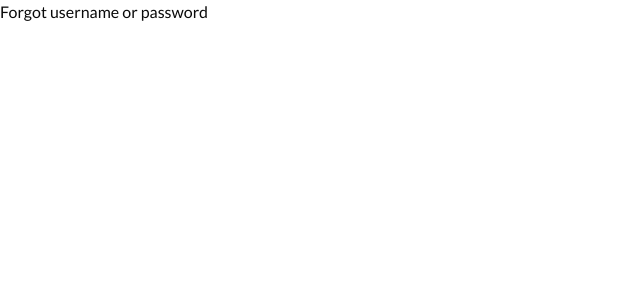
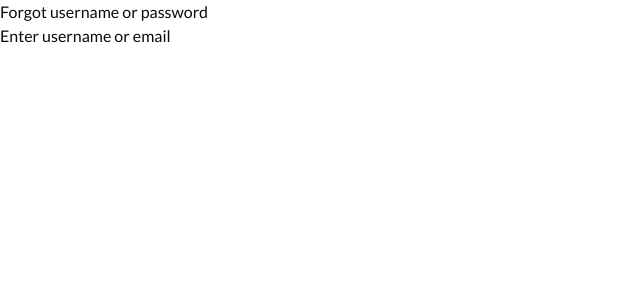
Before and after one commit to pankajkoree/dmhiw, a Next.js app: page /forgotCredentials in a window 1280 px wide. Shown: the top 300 px of the page, without its empty margins (0-640 px from the left). Built offline with nearby package versions, Linux system fonts and the light colour scheme.

Commit message:
forgot Credentials

```diff
--- a/src/app/forgotCredentials/page.tsx
+++ b/src/app/forgotCredentials/page.tsx
@@ -4,6 +4,7 @@ const forgotCredentials = () => {
   return (
     <div>
       <h1>Forgot username or password</h1>
+      <p>Enter username or email</p>
     </div>
   );
 };
```
